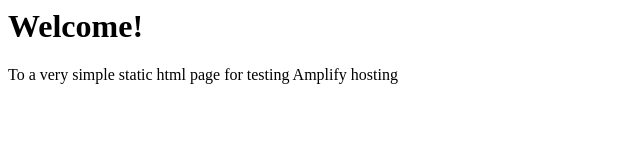
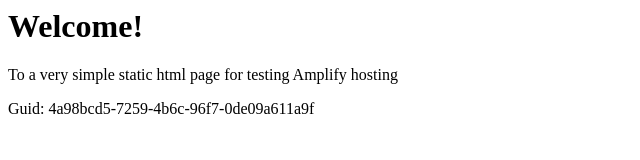
Before and after one commit to aws-aemilia-sin/Github-PR-Commit-Integration-Test-DoNotTouch-GitH-MJCD6L4M-v1-preprod-ap-southeast-1, a website: page src/index.html in a window 1280 px wide. Shown: the whole page, without its empty margins (0-640 px from the left). Drawn offline with Linux system fonts and the light colour scheme.

Commit message:
commit from integ tests

```diff
--- a/src/index.html
+++ b/src/index.html
@@ -1,3 +1,5 @@
+
+
 <html lang="en">
 
 <head>
@@ -10,6 +12,6 @@
 <body>
     <h1>Welcome!</h1>
     <p>To a very simple static html page for testing Amplify hosting</p>
-</body>
+    <p>Guid: 4a98bcd5-7259-4b6c-96f7-0de09a611a9f</p></body>
 
 </html>
```
